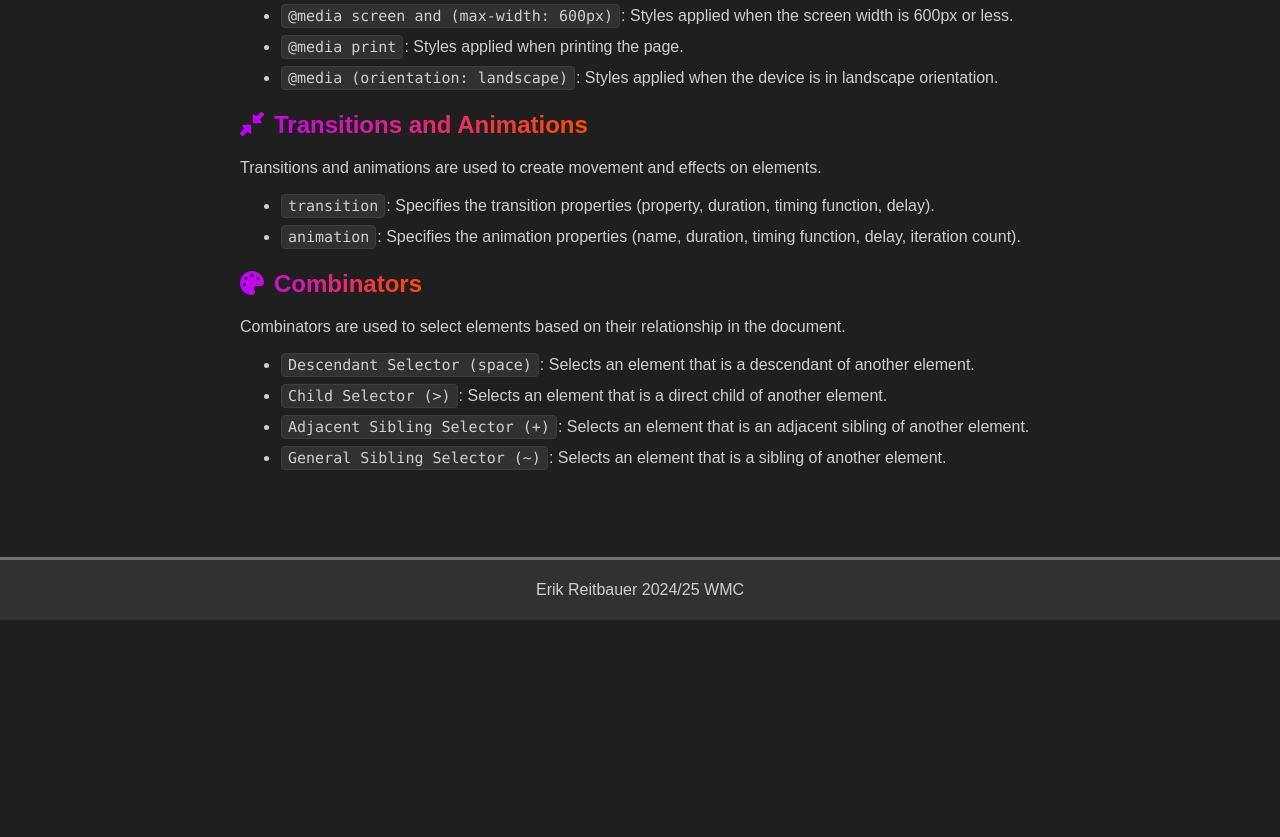
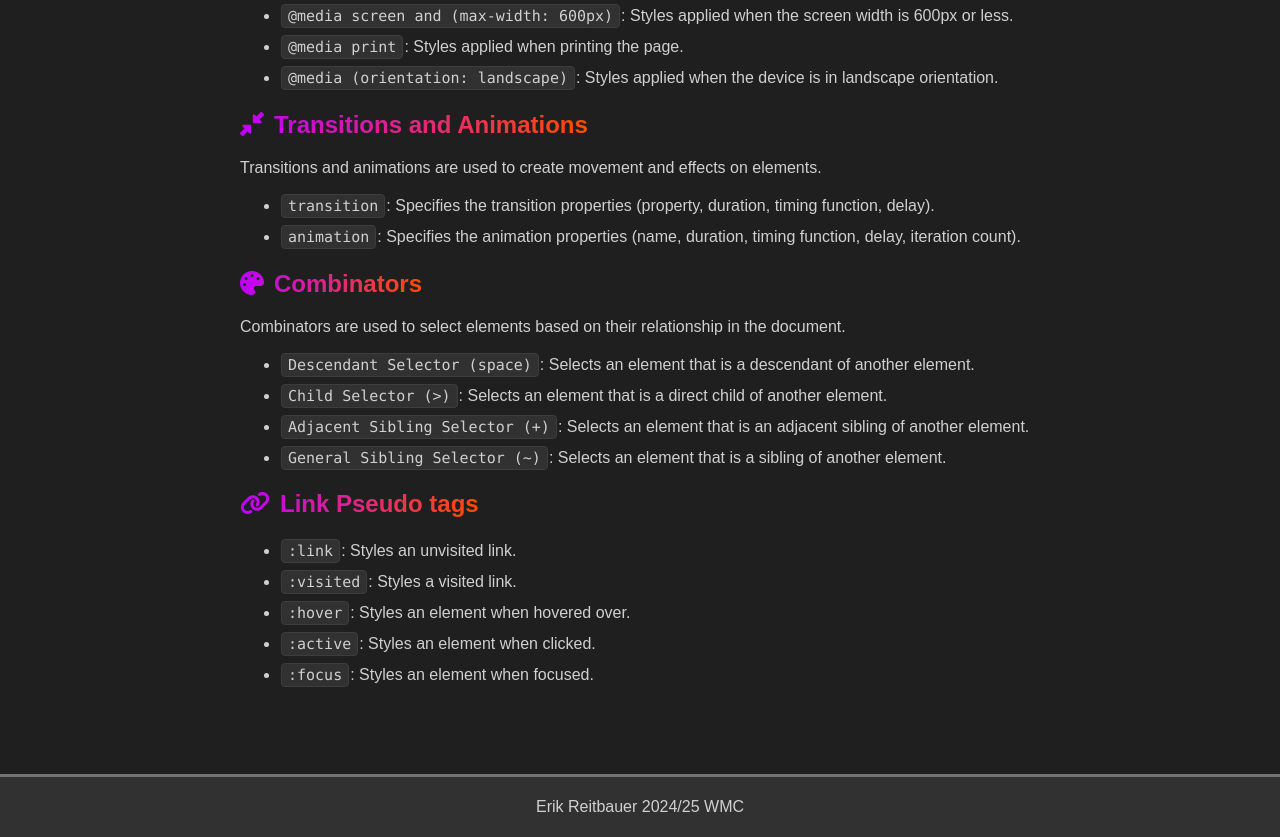
Before and after one commit to Integr-0/html_cheat_sheet, a plain HTML site: page index.html in a window 1280 px wide. Shown: the part 8824-9661 px from the top of the page. Before the commit the page ends 9444 px from the top, so only its background shows below. Drawn offline with Linux system fonts and the light colour scheme; a web font is replaced by a local one.

Commit message:
Add more information

```diff
--- a/index.html
+++ b/index.html
@@ -523,6 +523,15 @@
                     <li><code>Adjacent Sibling Selector (+)</code>: Selects an element that is an adjacent sibling of another element.</li>
                     <li><code>General Sibling Selector (~)</code>: Selects an element that is a sibling of another element.</li>
                 </ul>
+
+                <h2><i class="fa-solid fa-link"></i>Link Pseudo tags</h2>
+                <ul>
+                    <li><code>:link</code>: Styles an unvisited link.</li>
+                    <li><code>:visited</code>: Styles a visited link.</li>
+                    <li><code>:hover</code>: Styles an element when hovered over.</li>
+                    <li><code>:active</code>: Styles an element when clicked.</li>
+                    <li><code>:focus</code>: Styles an element when focused.</li>
+                </ul>
             </article>
         </div>
 
```
